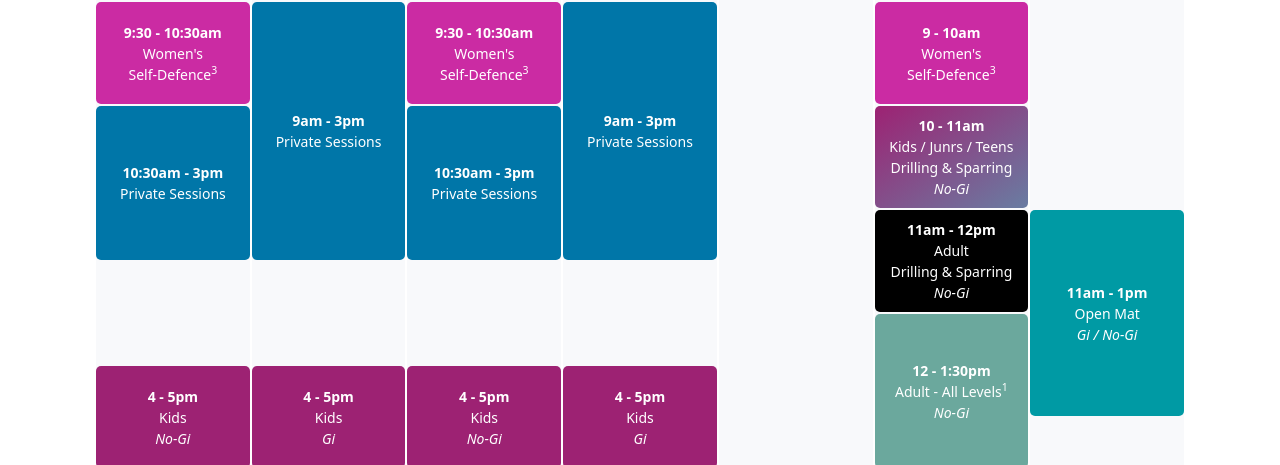
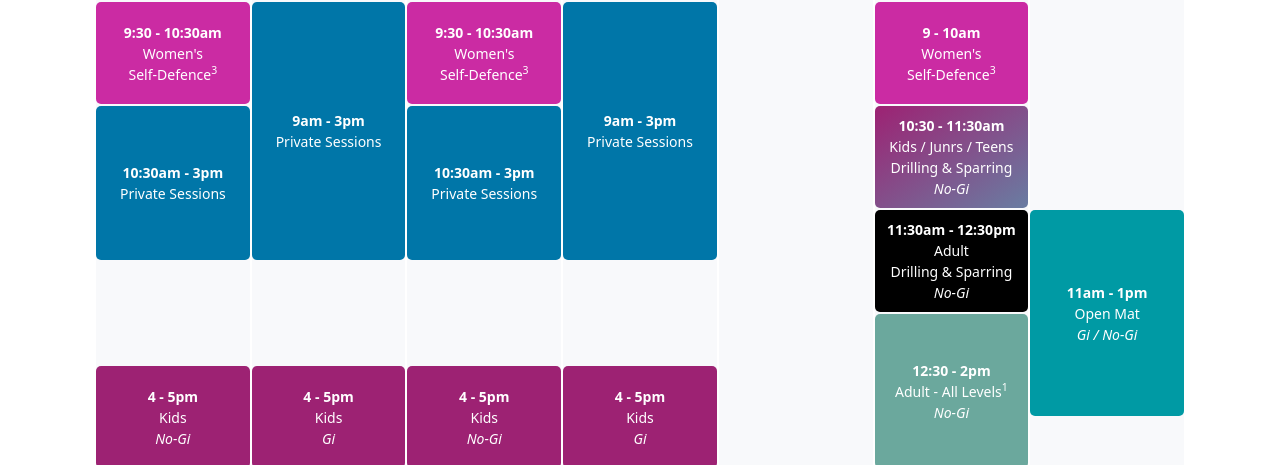
Before and after one commit to RavenGrappling/RavenGrappling.github.io, a Jekyll site: the page built from pages/schedule.html, in a window 1280 px wide and 900 px high. Shown: the part 222-687 px from the top of the window. Built offline with Jekyll 4.4.1, drawn with Linux system fonts in a browser that asks for light colours.

Commit message:
Update schedule.html

```diff
--- a/pages/schedule.html
+++ b/pages/schedule.html
@@ -177,19 +177,19 @@ permalink: /schedule
             </div>
           </div>
           <div class="r-calendar-day-event r-event-start-3 r-event-end-5 r-event-kids-teens">
-            <div class="r-calendar-day-event-time">10 - 11am</div>
+            <div class="r-calendar-day-event-time">10:30 - 11:30am</div>
             <div>Kids / Junrs / Teens</div>
             <div>Drilling & Sparring</div>
             <div class="r-calendar-day-event-gi">No-Gi</div>
           </div>
           <div class="r-calendar-day-event r-event-start-5 r-event-end-7 r-event-adult-beginners">
-            <div class="r-calendar-day-event-time">11am - 12pm</div>
+            <div class="r-calendar-day-event-time">11:30am - 12:30pm</div>
             <div>Adult</div>
             <div>Drilling & Sparring</div>
             <div class="r-calendar-day-event-gi">No-Gi</div>
           </div>
           <div class="r-calendar-day-event r-event-start-7 r-event-end-10 r-event-adult-all-transitions">
-            <div class="r-calendar-day-event-time">12 - 1:30pm</div>
+            <div class="r-calendar-day-event-time">12:30 - 2pm</div>
             <div>Adult - All Levels<sup>1</sup></div>
             <div class="r-calendar-day-event-gi">No-Gi</div>
           </div>
```
